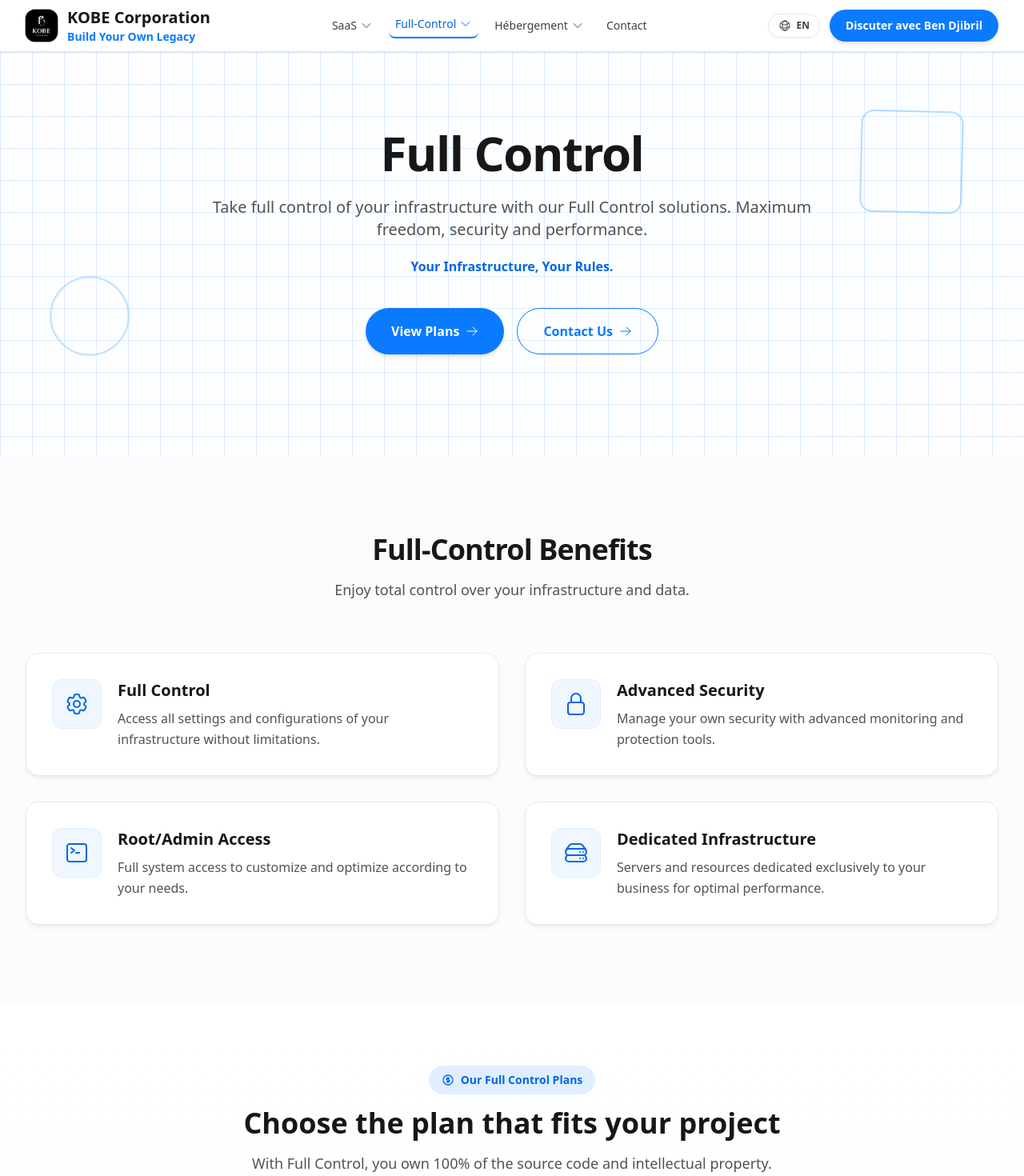
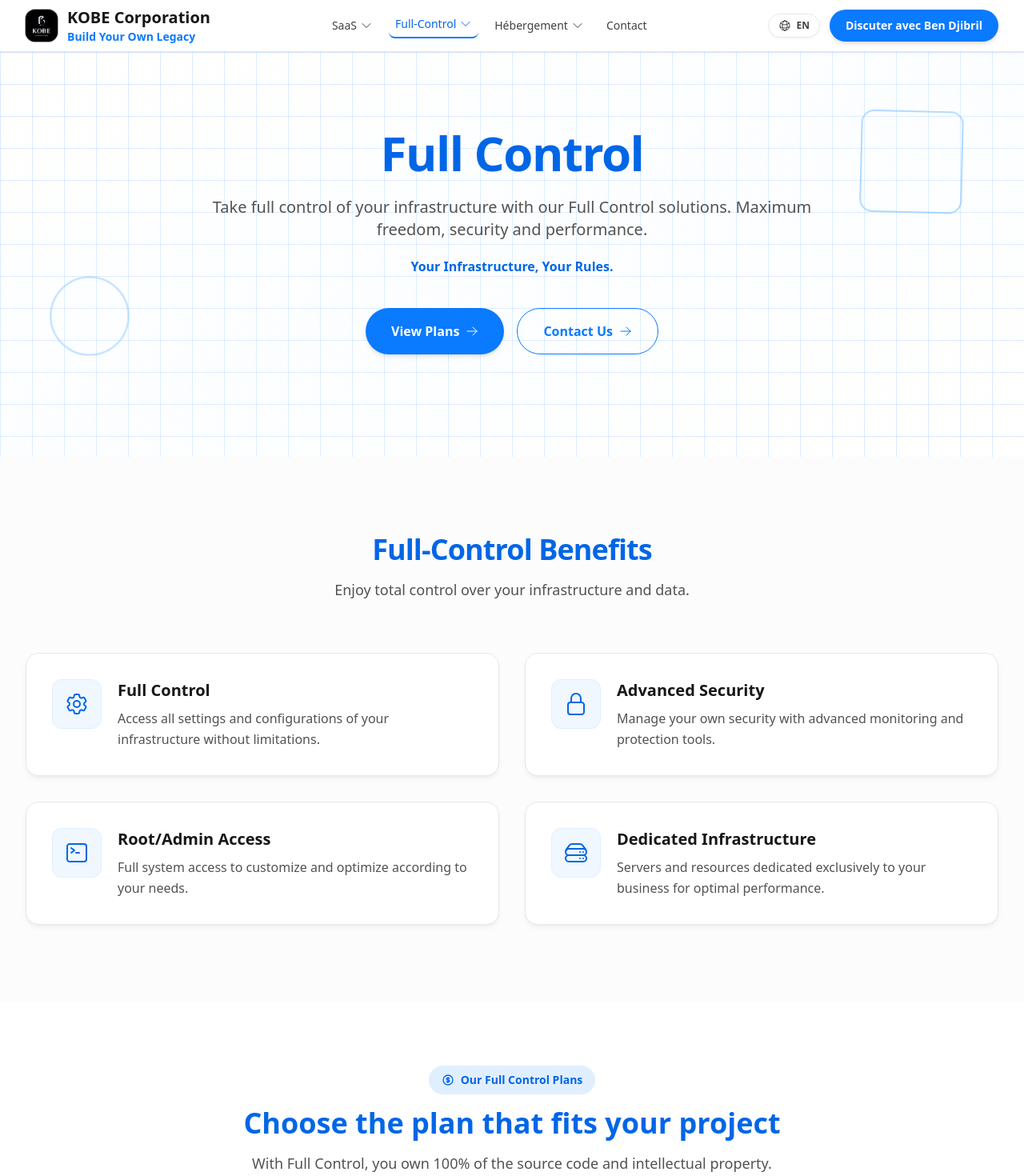
Before and after one commit to KOBE-Corporation/pricing-kobecorp, a React (Vite) app: page /full-control in a window 1280 px wide. Shown: the top 1470 px of the page at 80% size. Built offline with nearby package versions, Linux system fonts and the light colour scheme.

Commit message:
Add ScrollToTop component for improved user experience

```diff
--- a/src/App.tsx
+++ b/src/App.tsx
@@ -1,4 +1,5 @@
-import { BrowserRouter, Routes, Route } from 'react-router-dom';
+import { useEffect } from 'react';
+import { BrowserRouter, Routes, Route, useLocation } from 'react-router-dom';
 import Header from './components/Header';
 import Footer from './components/Footer';
 import SaaS from './pages/SaaS';
@@ -7,9 +8,18 @@ import Hosting from './pages/Hosting';
 import Applications from './pages/Applications';
 import Contact from './pages/Contact';
 
+const ScrollToTop = () => {
+  const { pathname } = useLocation();
+  useEffect(() => {
+    window.scrollTo(0, 0);
+  }, [pathname]);
+  return null;
+};
+
 const AppContent = () => {
   return (
     <div className="min-h-screen bg-white">
+      <ScrollToTop />
       <Header />
       <main>
         <Routes>
--- a/src/components/ComparisonSection.tsx
+++ b/src/components/ComparisonSection.tsx
@@ -76,7 +76,7 @@ const ComparisonSection = () => {
             </svg>
             {language === 'fr' ? 'Processus' : 'Process'}
           </span>
-          <h2 className="font-display text-3xl md:text-4xl font-bold text-ink tracking-tight mb-4">
+          <h2 className="font-display text-3xl md:text-4xl font-bold text-brand-600 tracking-tight mb-4">
             {language === 'fr'
               ? 'SaaS vs Full-Control : quelle solution choisir ?'
               : 'SaaS vs Full-Control: which solution to choose?'}
--- a/src/components/IncludedFeaturesSection.tsx
+++ b/src/components/IncludedFeaturesSection.tsx
@@ -58,7 +58,7 @@ const IncludedFeaturesSection = ({
               {language === 'fr' ? badgeLabelFr ?? badgeLabelEn : badgeLabelEn ?? badgeLabelFr}
             </span>
           ) : null}
-          <h2 className="font-display text-3xl md:text-4xl font-bold text-ink tracking-tight mb-4">
+          <h2 className="font-display text-3xl md:text-4xl font-bold text-brand-600 tracking-tight mb-4">
             {language === 'fr' ? titleFr : titleEn}
           </h2>
           <p className="font-sans text-lg text-neutral-600 max-w-2xl mx-auto leading-relaxed">
--- a/src/components/PageHero.tsx
+++ b/src/components/PageHero.tsx
@@ -37,7 +37,7 @@ const PageHero = ({
       </div>
 
       <div className="relative z-10 w-full max-w-7xl mx-auto px-4 sm:px-6 lg:px-8 text-center">
-        <h1 className="font-display text-4xl md:text-5xl lg:text-6xl font-bold text-ink tracking-tight mb-6 animate-fadeInUp leading-[1.15]">
+        <h1 className="font-display text-4xl md:text-5xl lg:text-6xl font-bold text-brand-600 tracking-tight mb-6 animate-fadeInUp leading-[1.15]">
           {title}
         </h1>
         <p className="font-sans text-lg md:text-xl text-neutral-600 max-w-3xl mx-auto mb-5 animate-fadeInUp leading-relaxed" style={{ animationDelay: '80ms' }}>
--- a/src/components/SectionFeatures.tsx
+++ b/src/components/SectionFeatures.tsx
@@ -47,7 +47,7 @@ const SectionFeatures = ({
               {language === 'fr' ? badgeLabelFr ?? badgeLabelEn : badgeLabelEn ?? badgeLabelFr}
             </span>
           ) : null}
-          <h2 className="font-display text-3xl md:text-4xl font-bold text-ink tracking-tight mb-4">
+          <h2 className="font-display text-3xl md:text-4xl font-bold text-brand-600 tracking-tight mb-4">
             {language === 'fr' ? titleFr : titleEn}
           </h2>
           <p className="font-sans text-lg text-neutral-600 max-w-2xl mx-auto leading-relaxed">
--- a/src/pages/Applications.tsx
+++ b/src/pages/Applications.tsx
@@ -135,7 +135,7 @@ const Applications = () => {
       <section id="services" className="py-20 bg-neutral-50">
         <div className="max-w-7xl mx-auto px-4 sm:px-6 lg:px-8">
           <div className="text-center mb-12">
-            <h2 className="font-display text-3xl md:text-4xl font-semibold text-ink mb-4">
+            <h2 className="font-display text-3xl md:text-4xl font-semibold text-brand-600 mb-4">
               {t('applications.servicesSection.title')}
             </h2>
             <p className="font-sans text-lg text-neutral-600 max-w-3xl mx-auto mb-8">
--- a/src/pages/FullControl.tsx
+++ b/src/pages/FullControl.tsx
@@ -106,7 +106,7 @@ secondaryCta={{
                 {t('fullControl.pricing.badge')}
               </span>
             </div>
-            <h2 className="font-display text-3xl md:text-4xl font-semibold text-ink mb-4">
+            <h2 className="font-display text-3xl md:text-4xl font-semibold text-brand-600 mb-4">
               {t('fullControl.pricing.heading')}
             </h2>
             <p className="font-sans text-lg text-neutral-600 max-w-2xl mx-auto mb-6">
@@ -180,7 +180,7 @@ secondaryCta={{
       <section id="processus" className="py-20 bg-gradient-to-b from-brand-50/30 to-white">
         <div className="max-w-7xl mx-auto px-4 sm:px-6 lg:px-8">
           <div className="text-center mb-16">
-            <h2 className="font-display text-3xl md:text-4xl font-semibold text-ink mb-4">
+            <h2 className="font-display text-3xl md:text-4xl font-semibold text-brand-600 mb-4">
               {t('fullControl.stack.title')}
             </h2>
             <p className="font-sans text-lg text-neutral-600 max-w-2xl mx-auto">
--- a/src/pages/SaaS.tsx
+++ b/src/pages/SaaS.tsx
@@ -134,7 +134,7 @@ const SaaS = () => {
               </svg>
               {t('saas.pricing.badge')}
             </span>
-            <h2 className="font-display text-3xl md:text-4xl font-bold text-ink tracking-tight mb-4">
+            <h2 className="font-display text-3xl md:text-4xl font-bold text-brand-600 tracking-tight mb-4">
               {t('saas.pricing.heading')}
             </h2>
             <p className="font-sans text-lg text-neutral-600 max-w-2xl mx-auto mb-8 leading-relaxed">
```
